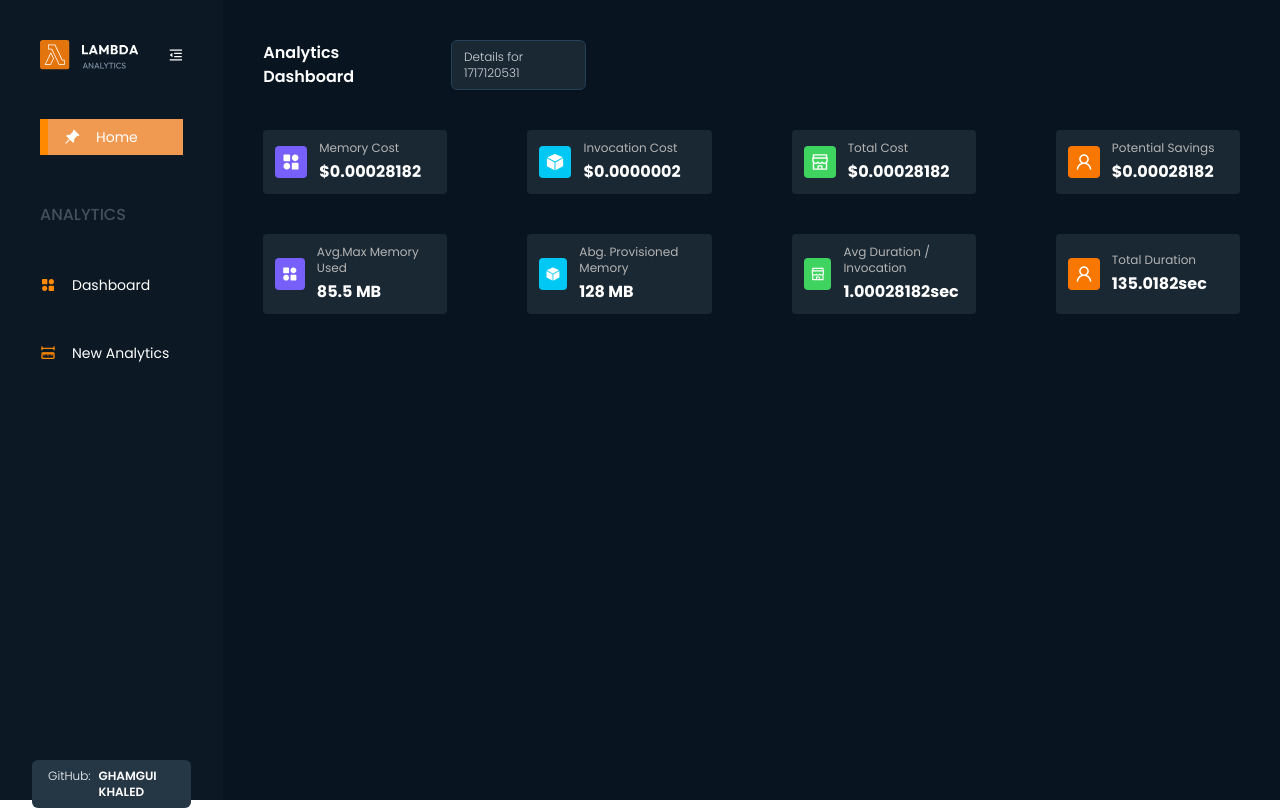
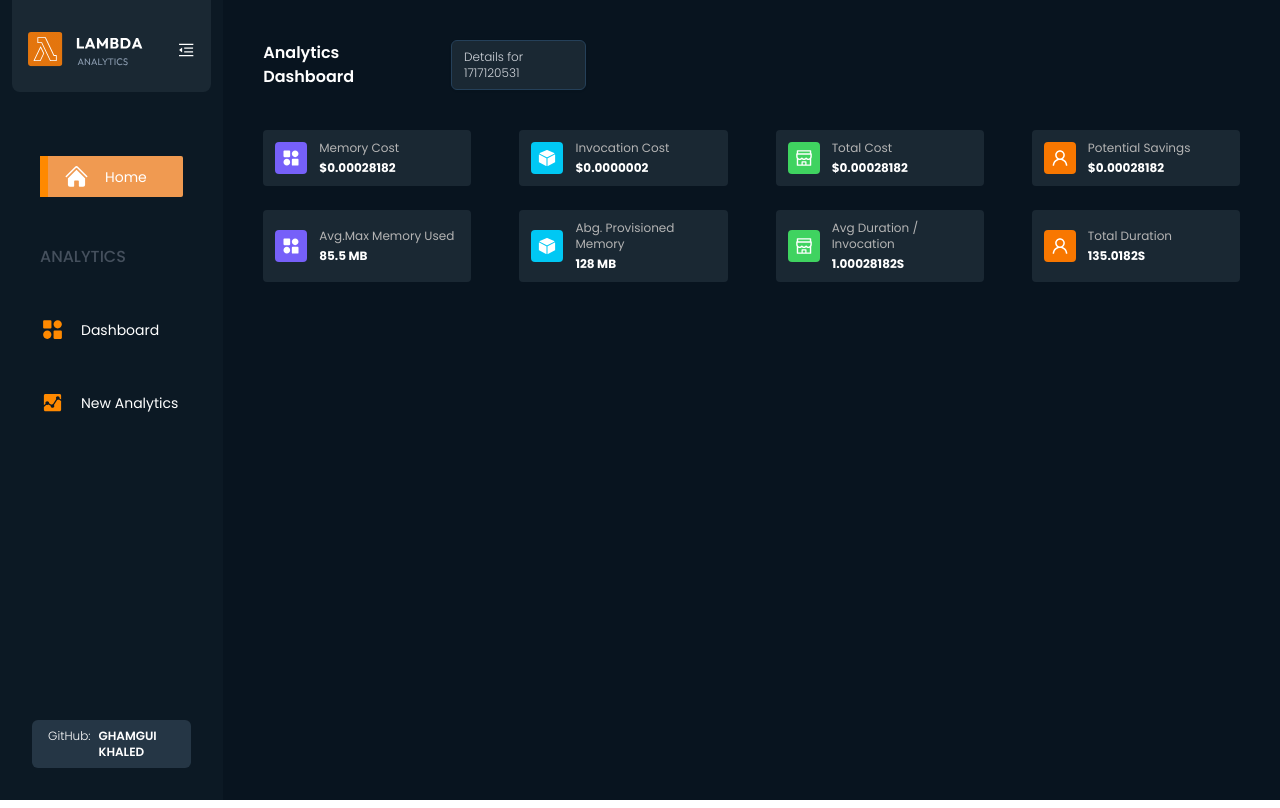
Before and after one commit to gham-khaled/lambda-memory-analysis, a React (Vite) app in the folder frontend-v2/: page / in a window 1280 px wide. Built offline with nearby package versions, Linux system fonts and the light colour scheme.

Commit message:
sidebar banner added

```diff
--- a/frontend-v2/src/components/Statistics.jsx
+++ b/frontend-v2/src/components/Statistics.jsx
@@ -2,15 +2,15 @@
 
 function Statistics({ title, icon, loadingQuery, query }) {
 	return (
-		<div className='bg-[#1A2833] rounded px-3 py-2.5 flex gap-3 items-center'>
-			{icon}{' '}
+		<div className='bg-[#1A2833] rounded px-3 py-2.5 flex gap-3 items-center '>
+			<div className=''>{icon}</div>
 			<div>
 				<div className='text-xs text-[#B4B4B4] pb-1'>{title}</div>
 
 				{loadingQuery ? (
 					<div className='h-2 bg-slate-700 rounded mt-2'></div>
 				) : (
-					<div className='font-bold text-white '>{query}</div>
+					<div className='font-bold text-white text-xs md:text-md '>{query}</div>
 				)}
 			</div>
 		</div>
--- a/frontend-v2/src/index.css
+++ b/frontend-v2/src/index.css
@@ -6,4 +6,10 @@
  .active-sidebar{
 
  }
+ .sidebar{
+    /* @apply bg-lambdaPrimary-light border-l-8 rounded-tr-sm rounded-br-sm border-lambdaPrimary px-4 py-2 ; */
+ }
+ .sidebar:hover{
+    @apply text-lambdaPrimary  transform transition-all duration-300 ease-in-out;
+ }
 }
--- a/frontend-v2/src/pages/Home.jsx
+++ b/frontend-v2/src/pages/Home.jsx
@@ -19,21 +19,21 @@ const Home = () => {
 							</div>
 						</div>
 					</div>
-					{/* Profile section */}
+					{/* Profile Stion */}
 					{/* <UserProfile custom={'bg-[#0C1924] text-white'}></UserProfile> */}
 					{/* <div className=' bg-white'>date..</div> */}
 				</div>{' '}
 				{/* End of Header */}
-				{/* Cards section */}
+				{/* Cards Stion */}
 				{/* <div className='grid grid-cols-2 lg:grid-cols-4 gap-4'></div>{' '} */}
 				<div className='grid grid-cols-12 gap-0 pt-4'>
 					<div className='col-span-12 lg:col-span-12 space-y-4'>
-						<div className='grid grid-cols-2 md:grid-cols-4 gap-x-20 gap-y-10'>
+						<div className='grid grid-cols-2 md:grid-cols-4  gap-x-12 gap-y-6'>
 							{/* TODO: check out the loading states */}
 							<Statistics
 								title={'Memory Cost'}
 								icon={
-									<BiSolidCategoryAlt className='text-[2rem] bg-[#7660F9] text-white p-1.5 rounded'></BiSolidCategoryAlt>
+									<BiSolidCategoryAlt className='text-[25px] md:text-[32px] bg-[#7660F9] text-white p-1.5 rounded'></BiSolidCategoryAlt>
 								}
 								loadingQuery={false}
 								query='$0.00028182'
@@ -41,7 +41,7 @@ const Home = () => {
 							<Statistics
 								title='Invocation Cost'
 								icon={
-									<IoIosCube className='text-[2rem] bg-[#00C8F4] text-white p-1.5 rounded'></IoIosCube>
+									<IoIosCube className='text-[25px] md:text-[32px] bg-[#00C8F4] text-white p-1.5 rounded'></IoIosCube>
 								}
 								loadingQuery={false}
 								query='$0.0000002'
@@ -49,7 +49,7 @@ const Home = () => {
 							<Statistics
 								title='Total Cost'
 								icon={
-									<AiOutlineShop className='text-[2rem] bg-[#3FD360] text-white p-1.5 rounded'></AiOutlineShop>
+									<AiOutlineShop className='text-[25px] md:text-[32px] bg-[#3FD360] text-white p-1.5 rounded'></AiOutlineShop>
 								}
 								loadingQuery={false}
 								query='$0.00028182'
@@ -57,7 +57,7 @@ const Home = () => {
 							<Statistics
 								title='Potential Savings'
 								icon={
-									<AiOutlineUser className='text-[2rem] bg-[#F87700] text-white p-1.5 rounded'></AiOutlineUser>
+									<AiOutlineUser className='text-[25px] md:text-[32px] bg-[#F87700] text-white p-1.5 rounded'></AiOutlineUser>
 								}
 								loadingQuery={false}
 								query='$0.00028182'
@@ -66,7 +66,7 @@ const Home = () => {
 							<Statistics
 								title={'Avg.Max Memory Used'}
 								icon={
-									<BiSolidCategoryAlt className='text-[2rem] bg-[#7660F9] text-white p-1.5 rounded'></BiSolidCategoryAlt>
+									<BiSolidCategoryAlt className='text-[25px] md:text-[32px] bg-[#7660F9] text-white p-1.5 rounded'></BiSolidCategoryAlt>
 								}
 								loadingQuery={false}
 								query='85.5 MB'
@@ -74,7 +74,7 @@ const Home = () => {
 							<Statistics
 								title='Abg. Provisioned Memory'
 								icon={
-									<IoIosCube className='text-[2rem] bg-[#00C8F4] text-white p-1.5 rounded'></IoIosCube>
+									<IoIosCube className='text-[25px] md:text-[32px] bg-[#00C8F4] text-white p-1.5 rounded'></IoIosCube>
 								}
 								loadingQuery={false}
 								query='128 MB'
@@ -82,23 +82,23 @@ const Home = () => {
 							<Statistics
 								title='Avg Duration / Invocation'
 								icon={
-									<AiOutlineShop className='text-[2rem] bg-[#3FD360] text-white p-1.5 rounded'></AiOutlineShop>
+									<AiOutlineShop className='text-[25px] md:text-[32px] bg-[#3FD360] text-white p-1.5 rounded'></AiOutlineShop>
 								}
 								loadingQuery={false}
-								query='1.00028182sec'
+								query='1.00028182S'
 							></Statistics>
 							<Statistics
 								title='Total Duration'
 								icon={
-									<AiOutlineUser className='text-[2rem] bg-[#F87700] text-white p-1.5 rounded'></AiOutlineUser>
+									<AiOutlineUser className='text-[25px] md:text-[32px] bg-[#F87700] text-white p-1.5 rounded'></AiOutlineUser>
 								}
 								loadingQuery={false}
-								query='135.0182sec'
+								query='135.0182S'
 							></Statistics>
 						</div>
 					</div>
 				</div>
-				{/* End of Cards section */}
+				{/* End of Cards Stion */}
 			</div>
 		</div>
 	)
--- a/frontend-v2/src/partials/Sidebar.jsx
+++ b/frontend-v2/src/partials/Sidebar.jsx
@@ -2,8 +2,11 @@
 import { useState } from 'react'
 import { BsFillPinAngleFill, BsPersonCircle } from 'react-icons/bs'
 import { TbRulerMeasure } from 'react-icons/tb'
+import { HiHome } from 'react-icons/hi2'
+
 import { IoIosCube } from 'react-icons/io'
 import lambdaLogo from '../assets/lambda-logo.svg'
+import { DiGoogleAnalytics } from 'react-icons/di'
 
 import {
 	BiLogOut,
@@ -37,6 +40,9 @@ const Sidebar = () => {
 			>
 				<div className='relative h-full'>
 					<div
+						className={`   ${sidebarOpen ? '' : `bg-[#1A2833] -m-10 -mx-7 pt-8 px-4 py-6 mb-4 rounded-b-lg`}`}
+					>
+						<div
 							className={`${
 								sidebarOpen ? 'flex-col' : ''
 							} flex justify-between items-center`}
@@ -68,24 +74,29 @@ const Sidebar = () => {
 								}}
 							/>
 						</div>
-					<div className='space-y-12 my-12 '>
+					</div>
+
+					<div className='space-y-12 my-16 '>
 						<Link
 							to='/'
 							className={`${
 								activePage === 'Home'
-									? 'bg-lambdaPrimary-light border-l-8 border-lambdaPrimary px-4 py-2 '
-									: ''
+									? 'bg-lambdaPrimary-light border-l-8 rounded-tr-sm rounded-br-sm border-lambdaPrimary px-4 py-2 '
+									: 'hover:text-lambdaPrimary '
 							} ${
 								sidebarOpen ? 'justify-center' : ''
 							} w-full flex gap-4 items-center  cursor-pointer transition-all duration-300 ease-in-out`}
 						>
-							<BsFillPinAngleFill
-								className={`${sidebarOpen ? 'text-2xl' : ''} ${
+							<HiHome
+								size={25}
+								className={`${
 									activePage === 'Dashboard' ? 'text-white' : ''
 								} text-white`}
-							></BsFillPinAngleFill>
+							></HiHome>
 
-							<div className={`text-sm text-white ${sidebarOpen ? 'hidden' : ''}`}>
+							<div
+								className={`text-sm text-white ${sidebarOpen ? 'hidden' : 'sidebar'}`}
+							>
 								Home
 							</div>
 						</Link>
@@ -107,10 +118,13 @@ const Sidebar = () => {
 							} w-full flex gap-4 items-center  cursor-pointer transition-all duration-300 ease-in-out`}
 						>
 							<BiSolidCategoryAlt
-								className={` ${sidebarOpen ? 'text-2xl' : ''} text-lambdaPrimary`}
+								size={25}
+								className={`  text-lambdaPrimary`}
 							></BiSolidCategoryAlt>
 
-							<div className={`text-sm text-white ${sidebarOpen ? 'hidden' : ''}`}>
+							<div
+								className={`text-sm text-white ${sidebarOpen ? 'hidden' : 'sidebar'}`}
+							>
 								Dashboard
 							</div>
 						</Link>
@@ -124,11 +138,14 @@ const Sidebar = () => {
 								sidebarOpen ? 'justify-center' : ''
 							} w-full flex gap-4 items-center  cursor-pointer transition-all duration-300 ease-in-out`}
 						>
-							<TbRulerMeasure
-								className={` ${sidebarOpen ? 'text-2xl' : ''} text-lambdaPrimary`}
-							></TbRulerMeasure>
+							<DiGoogleAnalytics
+								size={25}
+								className={`  text-lambdaPrimary`}
+							></DiGoogleAnalytics>
 
-							<div className={`text-sm text-white ${sidebarOpen ? 'hidden' : ''}`}>
+							<div
+								className={`text-sm text-white ${sidebarOpen ? 'hidden' : 'sidebar'}`}
+							>
 								New Analytics
 							</div>
 						</Link>
```
Lines whose indentation alone changed are shown as unchanged.
